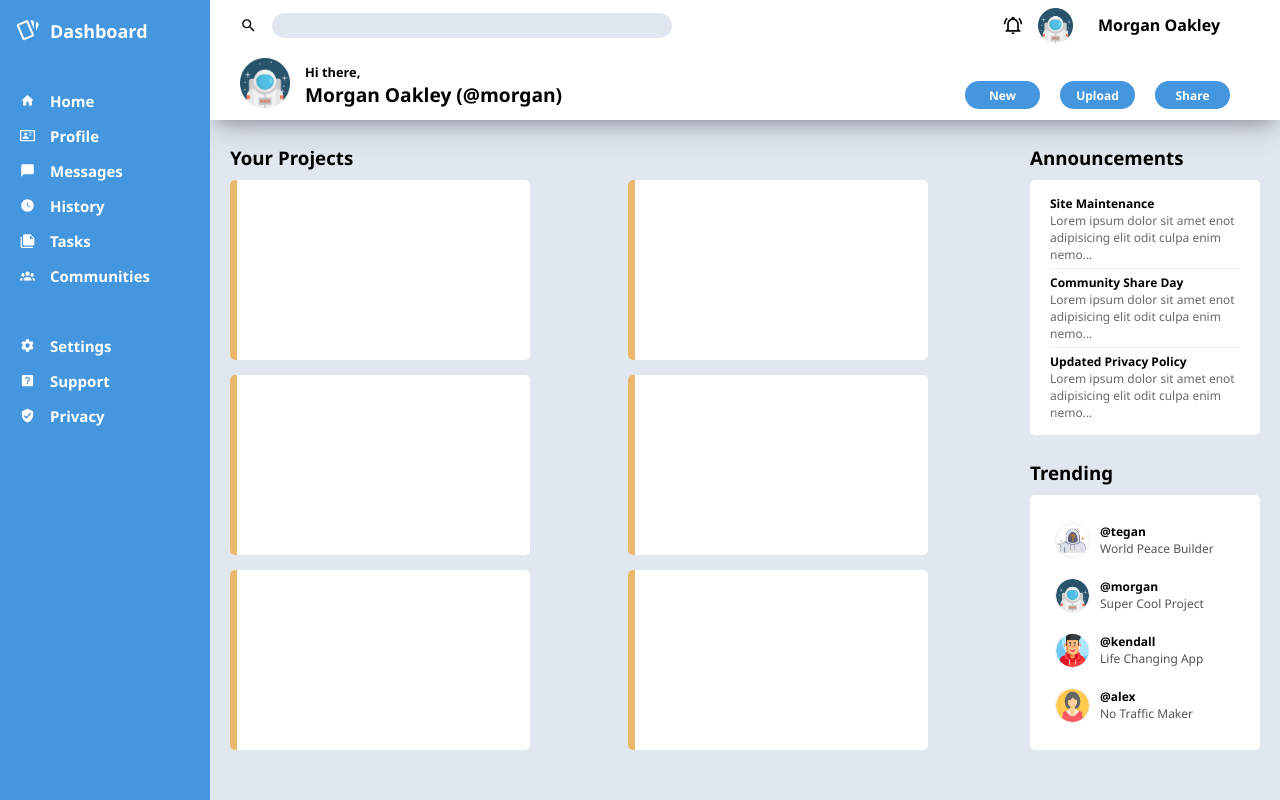
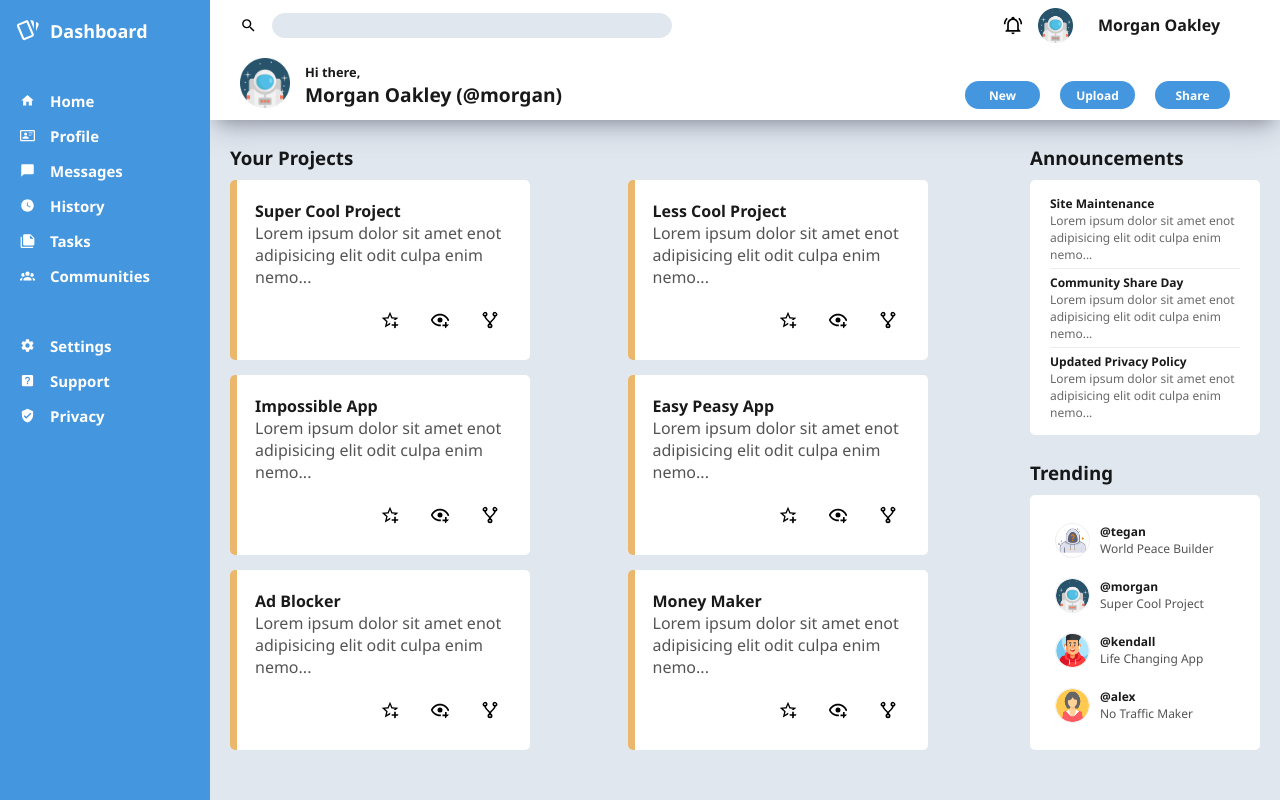
Before and after one commit to StjepanPavlekovic/AdminDash, a plain HTML site: page index.html in a window 1280 px wide. Drawn offline with Linux system fonts and the light colour scheme.

Commit message:
Add projects layout and remaining icons, additional css

```diff
--- a/index.html
+++ b/index.html
@@ -132,12 +132,90 @@
           <div class="content-left-wrapper">
             <h3>Your Projects</h3>
             <div class="content-left">
-              <div class="project"></div>
-              <div class="project"></div>
-              <div class="project"></div>
-              <div class="project"></div>
-              <div class="project"></div>
-              <div class="project"></div>
+              <div class="project">
+                <div class="project-content">
+                  <h4>Super Cool Project</h4>
+                  <p>
+                    Lorem ipsum dolor sit amet enot adipisicing elit odit culpa
+                    enim nemo...
+                  </p>
+                </div>
+                <div class="project-links">
+                  <img src="resources/fork.svg" alt="fork" />
+                  <img src="resources/watch.svg" alt="watch" />
+                  <img src="resources/star.svg" alt="star" />
+                </div>
+              </div>
+              <div class="project">
+                <div class="project-content">
+                  <h4>Less Cool Project</h4>
+                  <p>
+                    Lorem ipsum dolor sit amet enot adipisicing elit odit culpa
+                    enim nemo...
+                  </p>
+                </div>
+                <div class="project-links">
+                  <img src="resources/fork.svg" alt="fork" />
+                  <img src="resources/watch.svg" alt="watch" />
+                  <img src="resources/star.svg" alt="star" />
+                </div>
+              </div>
+              <div class="project">
+                <div class="project-content">
+                  <h4>Impossible App</h4>
+                  <p>
+                    Lorem ipsum dolor sit amet enot adipisicing elit odit culpa
+                    enim nemo...
+                  </p>
+                </div>
+                <div class="project-links">
+                  <img src="resources/fork.svg" alt="fork" />
+                  <img src="resources/watch.svg" alt="watch" />
+                  <img src="resources/star.svg" alt="star" />
+                </div>
+              </div>
+              <div class="project">
+                <div class="project-content">
+                  <h4>Easy Peasy App</h4>
+                  <p>
+                    Lorem ipsum dolor sit amet enot adipisicing elit odit culpa
+                    enim nemo...
+                  </p>
+                </div>
+                <div class="project-links">
+                  <img src="resources/fork.svg" alt="fork" />
+                  <img src="resources/watch.svg" alt="watch" />
+                  <img src="resources/star.svg" alt="star" />
+                </div>
+              </div>
+              <div class="project">
+                <div class="project-content">
+                  <h4>Ad Blocker</h4>
+                  <p>
+                    Lorem ipsum dolor sit amet enot adipisicing elit odit culpa
+                    enim nemo...
+                  </p>
+                </div>
+                <div class="project-links">
+                  <img src="resources/fork.svg" alt="fork" />
+                  <img src="resources/watch.svg" alt="watch" />
+                  <img src="resources/star.svg" alt="star" />
+                </div>
+              </div>
+              <div class="project">
+                <div class="project-content">
+                  <h4>Money Maker</h4>
+                  <p>
+                    Lorem ipsum dolor sit amet enot adipisicing elit odit culpa
+                    enim nemo...
+                  </p>
+                </div>
+                <div class="project-links">
+                  <img src="resources/fork.svg" alt="fork" />
+                  <img src="resources/watch.svg" alt="watch" />
+                  <img src="resources/star.svg" alt="star" />
+                </div>
+              </div>
             </div>
           </div>
           <div class="content-right-wrapper">
--- a/style.css
+++ b/style.css
@@ -77,6 +77,8 @@
   grid-template-rows: 1fr 2fr;
   gap: 20px;
   padding: 0 30px;
+
+  color: rgba(0, 0, 0, 0.9);
 }
 
 .heading-left {
@@ -199,7 +201,7 @@
 
 .content {
   background-color: #e0e7ee;
-
+  color: rgba(0, 0, 0, 0.9);
   display: grid;
   grid-template-columns: auto 230px;
   gap: 20px;
@@ -230,6 +232,47 @@
   border-radius: 5px;
   position: relative;
   overflow: hidden;
+
+  display: grid;
+  padding: 20px 25px;
+
+  grid-template-columns: 1fr;
+  grid-template-rows: 3fr 1fr;
+
+  transition: 0.3s cubic-bezier(0.215, 0.61, 0.355, 1);
+}
+
+.project:hover {
+  transform: translateY(-5px);
+  box-shadow: rgba(50, 50, 93, 0.25) 0px 13px 27px -5px,
+    rgba(0, 0, 0, 0.3) 0px 8px 16px -8px;
+}
+
+.project-content {
+  display: flex;
+  flex-direction: column;
+}
+
+.project-content p {
+  color: #545454;
+}
+
+.project-links {
+  display: flex;
+  gap: 20px;
+  flex-direction: row-reverse;
+}
+
+.project-links img {
+  width: 30px;
+  height: 30px;
+  padding: 5px;
+  border-radius: 150px;
+}
+
+.project-links img:hover {
+  cursor: pointer;
+  background: rgb(237, 237, 237);
 }
 
 .card {
```
Also changed, not shown: resources/fork.svg (added), resources/star.svg (added), resources/watch.svg (added).
